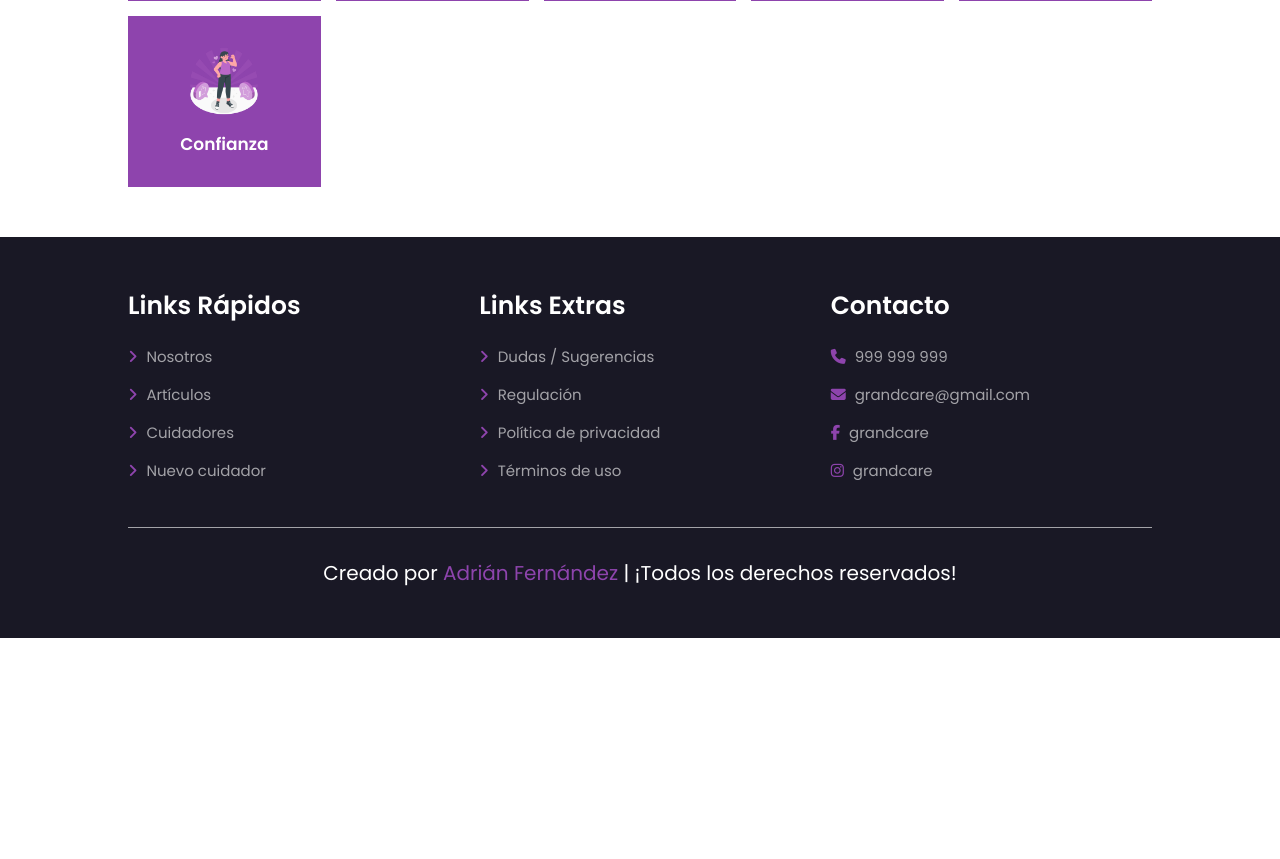
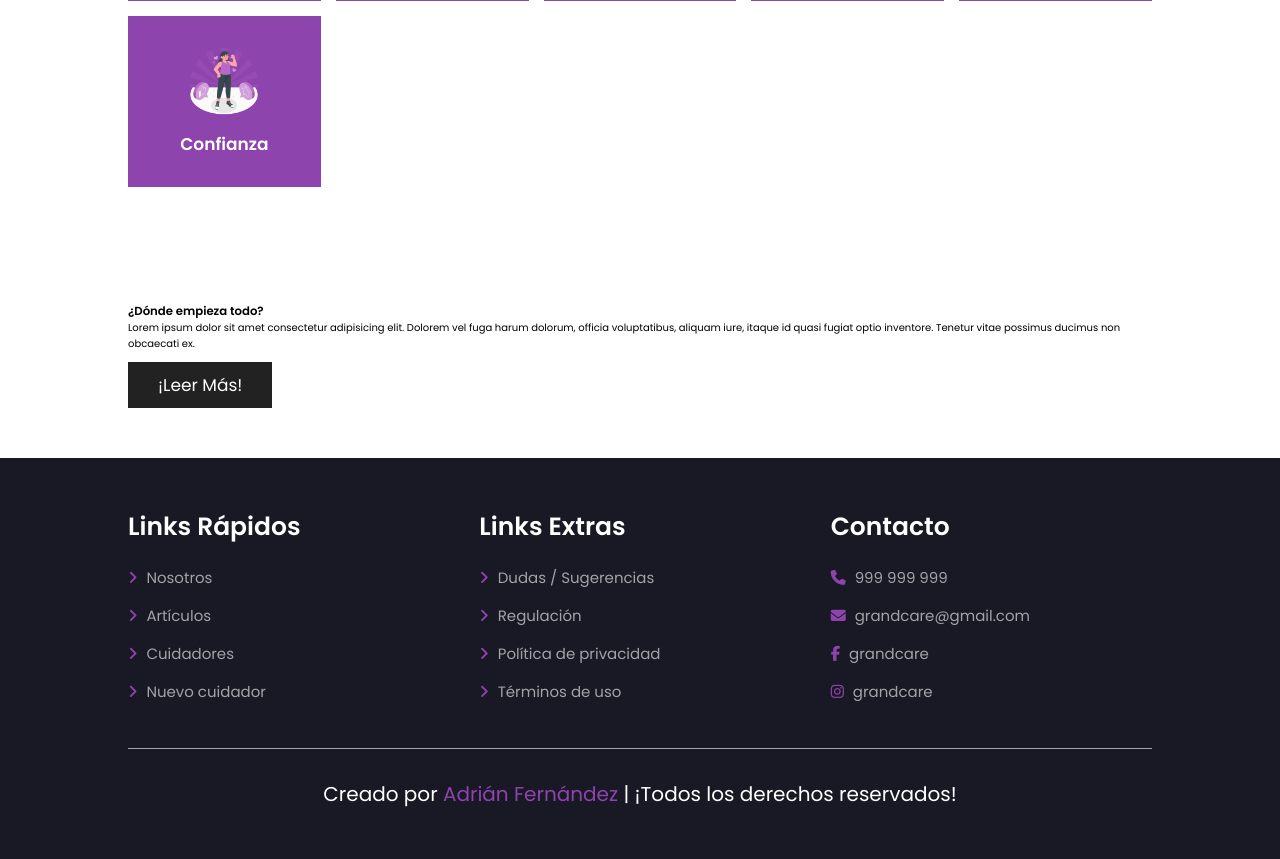
Before and after one commit to adriferro/caurhealth., a PHP site: page / in a window 1280 px wide. Shown: the part 1018-1877 px from the top of the page. Before the commit the page ends 1656 px from the top, so only its background shows below. Run offline with PHP 8.4, Linux system fonts and the light colour scheme.

Commit message:
Agregamos una seccion nueva

```diff
--- a/index.php
+++ b/index.php
@@ -59,7 +59,6 @@
         </div>
     </section>
 
-
     <section class="principles">
         <h1 class="heading-title"> Nuestros principios </h1>
         <div class="box-container">
@@ -91,6 +90,17 @@
     </section>
 
 
+    <section class="home-about">
+        <div class="image">
+            <img src="" alt="">
+        </div>
+
+        <div class="content">
+            <h3>¿Dónde empieza todo?</h3>
+            <p>Lorem ipsum dolor sit amet consectetur adipisicing elit. Dolorem vel fuga harum dolorum, officia voluptatibus, aliquam iure, itaque id quasi fugiat optio inventore. Tenetur vitae possimus ducimus non obcaecati ex.</p>
+            <a href="templates/about.php" class="btn">¡Leer Más!</a>
+        </div>
+    </section>
 
 
     <section class="footer">
```
